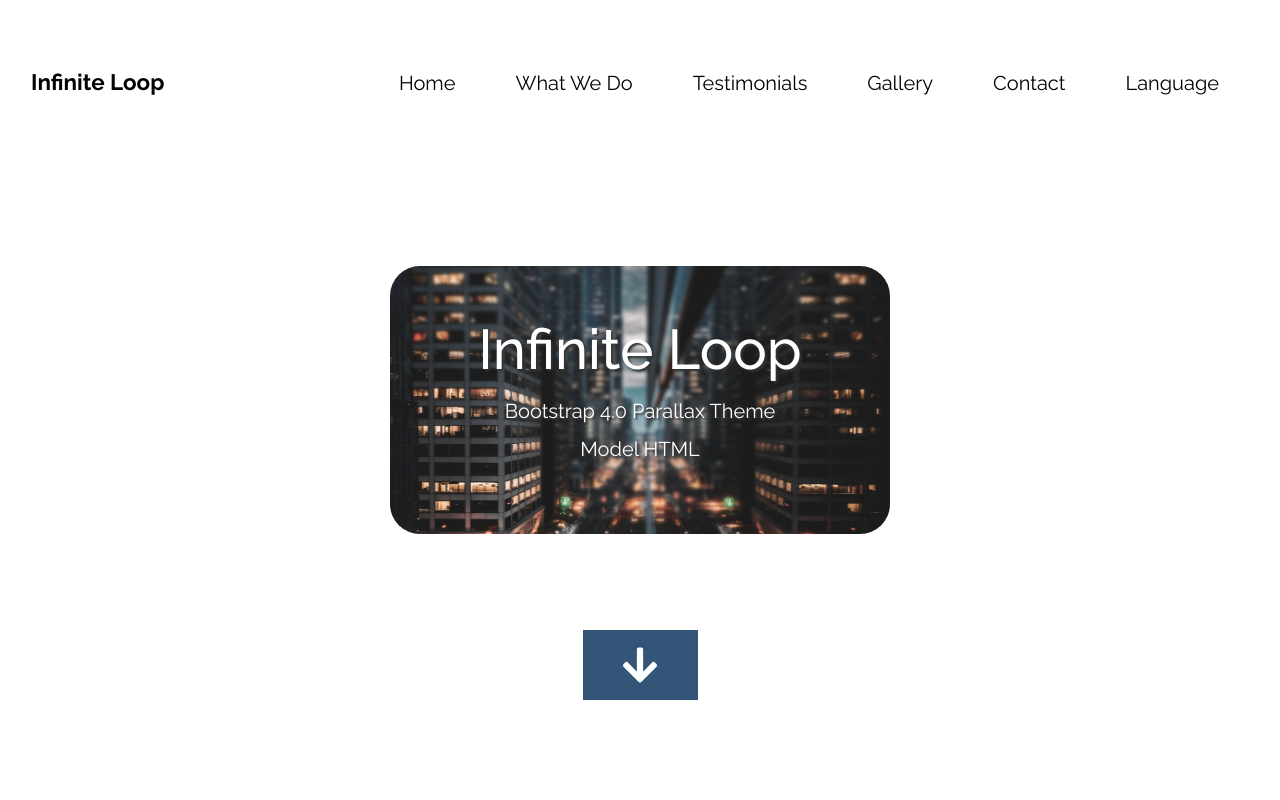
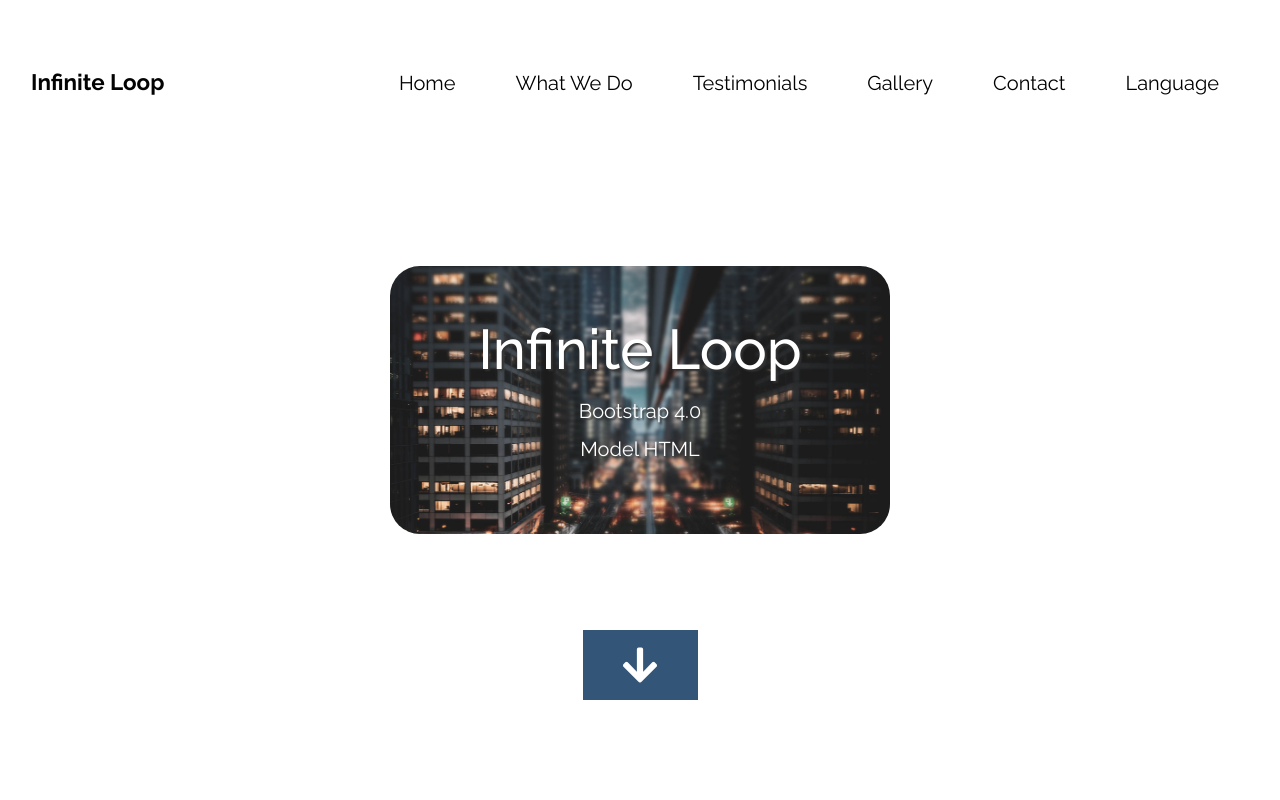
Before and after one commit to vitutelles/infinite-loop, a plain HTML site: page index.html in a window 1280 px wide. Shown: the top 800 px of the page. Drawn offline with Linux system fonts and the light colour scheme.

```diff
--- a/index.html
+++ b/index.html
@@ -60,7 +60,7 @@
         <div id="inf" class="tm-hero-text-container-inner">
             <h2 class="tm-hero-title">Infinite Loop</h2>
             <p class="tm-hero-subtitle">
-              Bootstrap 4.0 Parallax Theme
+              Bootstrap 4.0
               <br>Model HTML
             </p>
         </div>
```
Also changed, not shown: indexBR.html (+1 -1 lines), img/testimonial-img-02.jpg.
